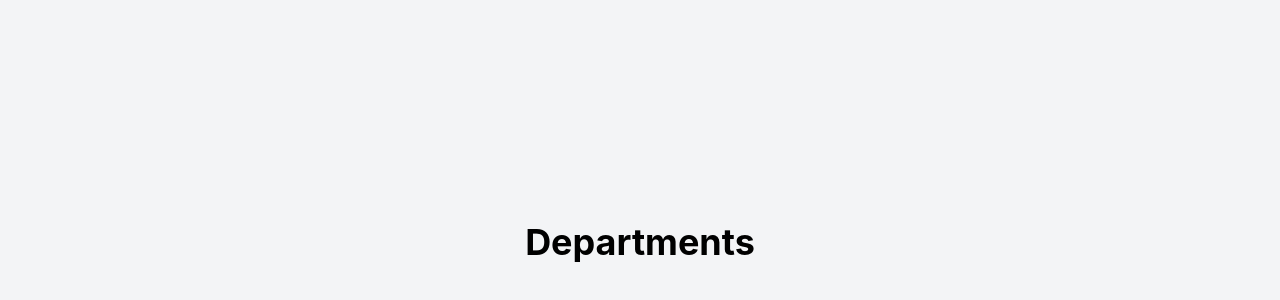
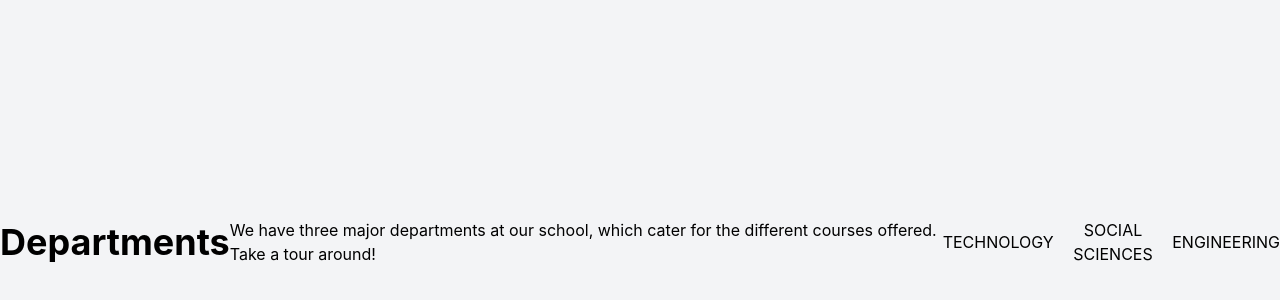
Before and after one commit to paul-nadola/Academic-Sphere-Capstone-project, a React (Create React App) app in the folder client/: page /departments in a window 1280 px wide. Shown: the part 158-458 px from the top of the page. Built offline with nearby package versions, Linux system fonts and the light colour scheme; the HTML template or start-up script is replaced by a standard one.

Commit message:
added some more content to the Departments Page

```diff
--- a/client/src/Departments.js
+++ b/client/src/Departments.js
@@ -4,6 +4,10 @@ function Departments() {
   return (
     <div className="h-screen flex items-center justify-center bg-gray-100">
       <h1 className="text-4xl font-bold">Departments</h1>
+      <p>We have three major departments at our school, which cater for the different courses offered. Take a tour around!</p>
+      <button>TECHNOLOGY</button>
+      <button>SOCIAL SCIENCES</button>
+      <button>ENGINEERING</button>
     </div>
   );
 }
```
